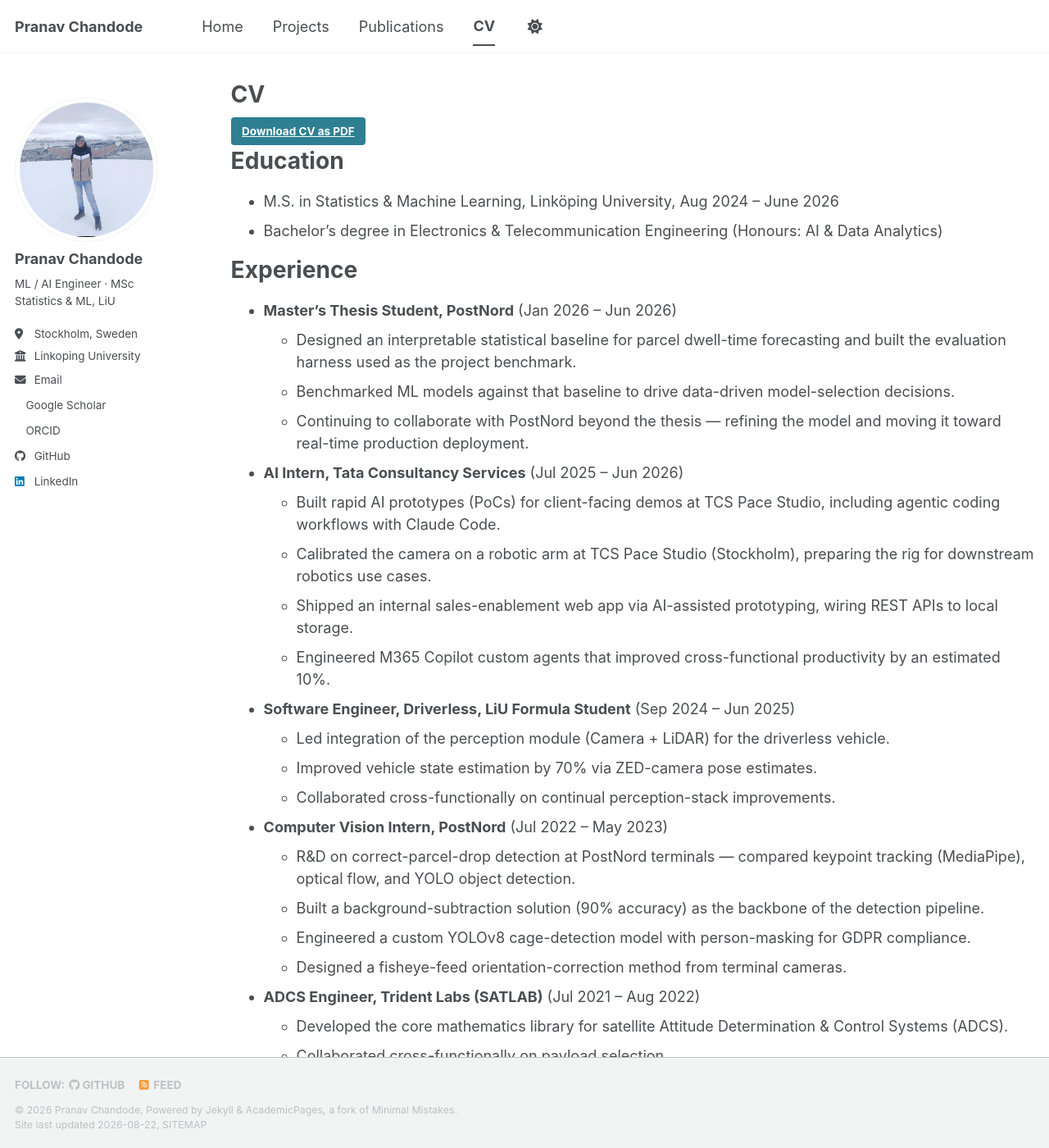
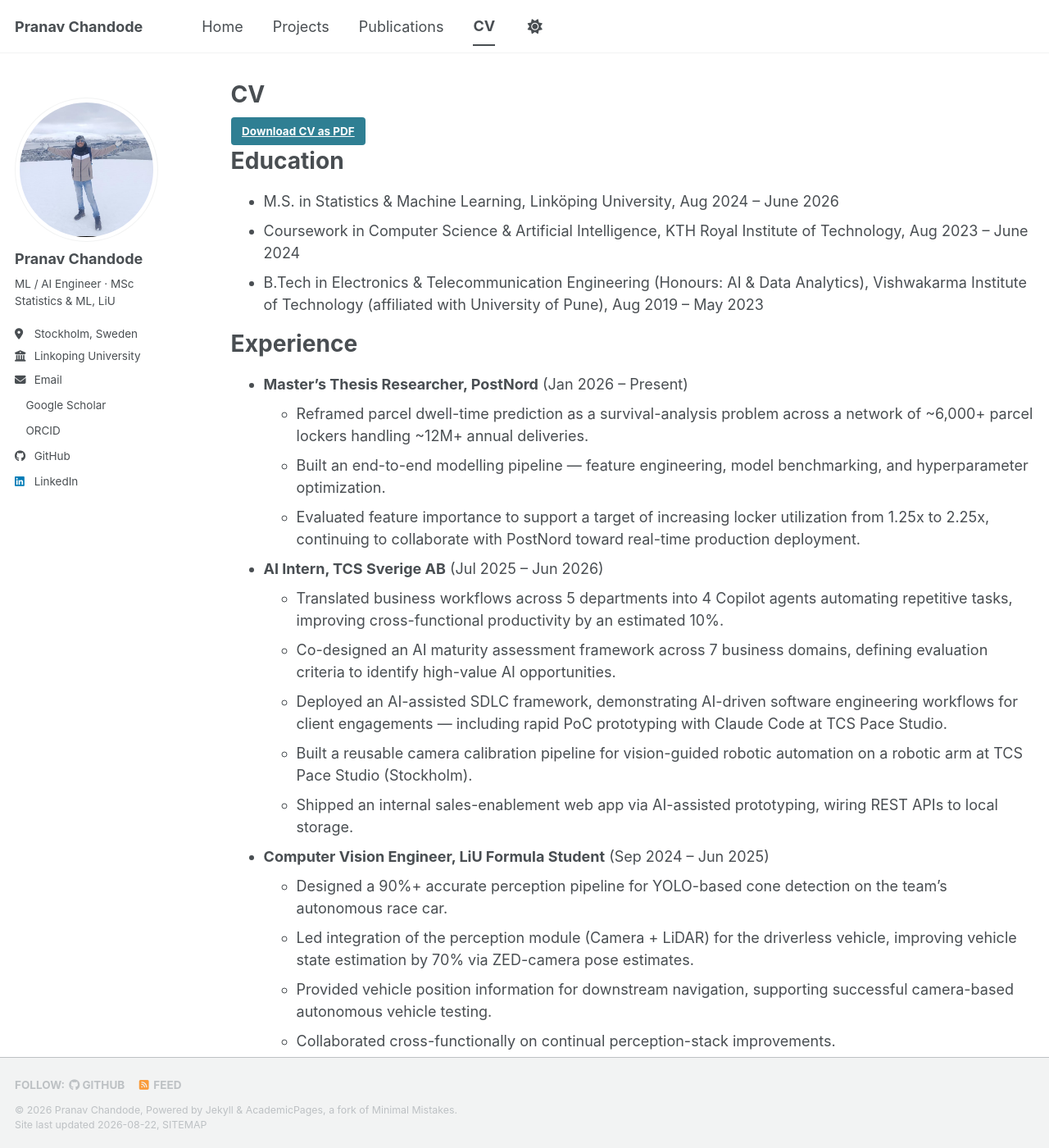
Before and after one commit to PranavC225/PranavC225.github.io, a Jekyll site: the page built from _pages/cv.md, in a window 1280 px wide and 1400 px high. Shown: the whole window at 82% size. Built offline with Jekyll 4.4.1, drawn with Linux system fonts in a browser that asks for light colours; a style sheet for code colours, icons or effects is not loaded; some of the changed text lies outside the part shown.

Commit message:
update CV

```diff
--- a/_pages/cv.md
+++ b/_pages/cv.md
@@ -16,30 +16,33 @@ redirect_from:
 Education
 ======
 * M.S. in Statistics & Machine Learning, Linköping University, Aug 2024 – June 2026
-* Bachelor's degree in Electronics & Telecommunication Engineering (Honours: AI & Data Analytics)
+* Coursework in Computer Science & Artificial Intelligence, KTH Royal Institute of Technology, Aug 2023 – June 2024
+* B.Tech in Electronics & Telecommunication Engineering (Honours: AI & Data Analytics), Vishwakarma Institute of Technology (affiliated with University of Pune), Aug 2019 – May 2023
 
 Experience
 ======
-* **Master's Thesis Student, PostNord** (Jan 2026 – Jun 2026)
-  * Designed an interpretable statistical baseline for parcel dwell-time forecasting and built the evaluation harness used as the project benchmark.
-  * Benchmarked ML models against that baseline to drive data-driven model-selection decisions.
-  * Continuing to collaborate with PostNord beyond the thesis — refining the model and moving it toward real-time production deployment.
+* **Master's Thesis Researcher, PostNord** (Jan 2026 – Present)
+  * Reframed parcel dwell-time prediction as a survival-analysis problem across a network of ~6,000+ parcel lockers handling ~12M+ annual deliveries.
+  * Built an end-to-end modelling pipeline — feature engineering, model benchmarking, and hyperparameter optimization.
+  * Evaluated feature importance to support a target of increasing locker utilization from 1.25x to 2.25x, continuing to collaborate with PostNord toward real-time production deployment.
 
-* **AI Intern, Tata Consultancy Services** (Jul 2025 – Jun 2026)
-  * Built rapid AI prototypes (PoCs) for client-facing demos at TCS Pace Studio, including agentic coding workflows with Claude Code.
-  * Calibrated the camera on a robotic arm at TCS Pace Studio (Stockholm), preparing the rig for downstream robotics use cases.
+* **AI Intern, TCS Sverige AB** (Jul 2025 – Jun 2026)
+  * Translated business workflows across 5 departments into 4 Copilot agents automating repetitive tasks, improving cross-functional productivity by an estimated 10%.
+  * Co-designed an AI maturity assessment framework across 7 business domains, defining evaluation criteria to identify high-value AI opportunities.
+  * Deployed an AI-assisted SDLC framework, demonstrating AI-driven software engineering workflows for client engagements — including rapid PoC prototyping with Claude Code at TCS Pace Studio.
+  * Built a reusable camera calibration pipeline for vision-guided robotic automation on a robotic arm at TCS Pace Studio (Stockholm).
   * Shipped an internal sales-enablement web app via AI-assisted prototyping, wiring REST APIs to local storage.
-  * Engineered M365 Copilot custom agents that improved cross-functional productivity by an estimated 10%.
 
-* **Software Engineer, Driverless, LiU Formula Student** (Sep 2024 – Jun 2025)
-  * Led integration of the perception module (Camera + LiDAR) for the driverless vehicle.
-  * Improved vehicle state estimation by 70% via ZED-camera pose estimates.
+* **Computer Vision Engineer, LiU Formula Student** (Sep 2024 – Jun 2025)
+  * Designed a 90%+ accurate perception pipeline for YOLO-based cone detection on the team's autonomous race car.
+  * Led integration of the perception module (Camera + LiDAR) for the driverless vehicle, improving vehicle state estimation by 70% via ZED-camera pose estimates.
+  * Provided vehicle position information for downstream navigation, supporting successful camera-based autonomous vehicle testing.
   * Collaborated cross-functionally on continual perception-stack improvements.
 
 * **Computer Vision Intern, PostNord** (Jul 2022 – May 2023)
   * R&D on correct-parcel-drop detection at PostNord terminals — compared keypoint tracking (MediaPipe), optical flow, and YOLO object detection.
-  * Built a background-subtraction solution (90% accuracy) as the backbone of the detection pipeline.
-  * Engineered a custom YOLOv8 cage-detection model with person-masking for GDPR compliance.
+  * Built and deployed a background-subtraction solution (90% detection accuracy) as the backbone of a real-time parcel-drop detection pipeline on operational camera feeds.
+  * Trained a custom YOLOv8 model for cage detection and implemented GDPR-compliant person-masking on top of distortion correction for reliable tracking.
   * Designed a fisheye-feed orientation-correction method from terminal cameras.
 
 * **ADCS Engineer, Trident Labs (SATLAB)** (Jul 2021 – Aug 2022)
@@ -48,10 +51,12 @@ Experience
 
 Skills
 ======
-* Python, Machine Learning, Large Language Models (LLM), Computer Vision
-* LangChain, LangGraph, Retrieval-Augmented Generation (RAG)
-* PyTorch, scikit-learn, OpenCV, Deep Learning, NLP
-* FastAPI, Docker, SQL, PySpark, Google Cloud Run
+* **Programming Languages**: Python, R, C++, SQL
+* **Machine Learning**: PyTorch, TensorFlow, scikit-learn, OpenCV, Deep Learning, NLP
+* **LLM & Agentic AI**: LangChain, LangGraph, Retrieval-Augmented Generation (RAG — Naïve, Reranking), Prompt & Context Engineering, MCP
+* **Cloud & Deployment**: GCP, AWS, Docker, Google Cloud Run
+* **Data**: Pandas, NumPy, PySpark, Vector Databases (Qdrant, ChromaDB)
+* **Web**: FastAPI, Node.js, React, REST APIs
 * ROS
 
 Publications
```
